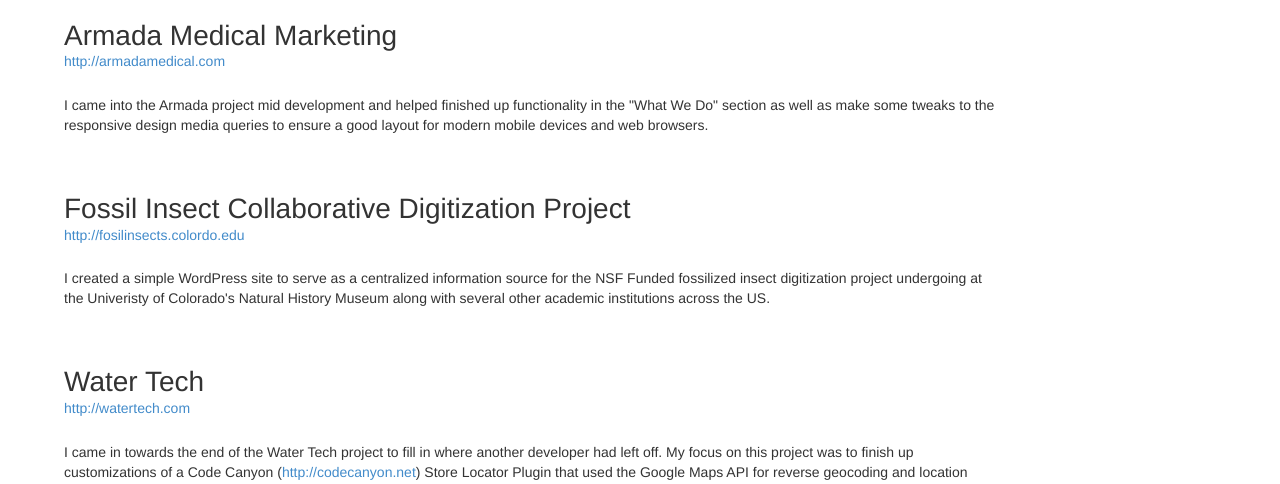
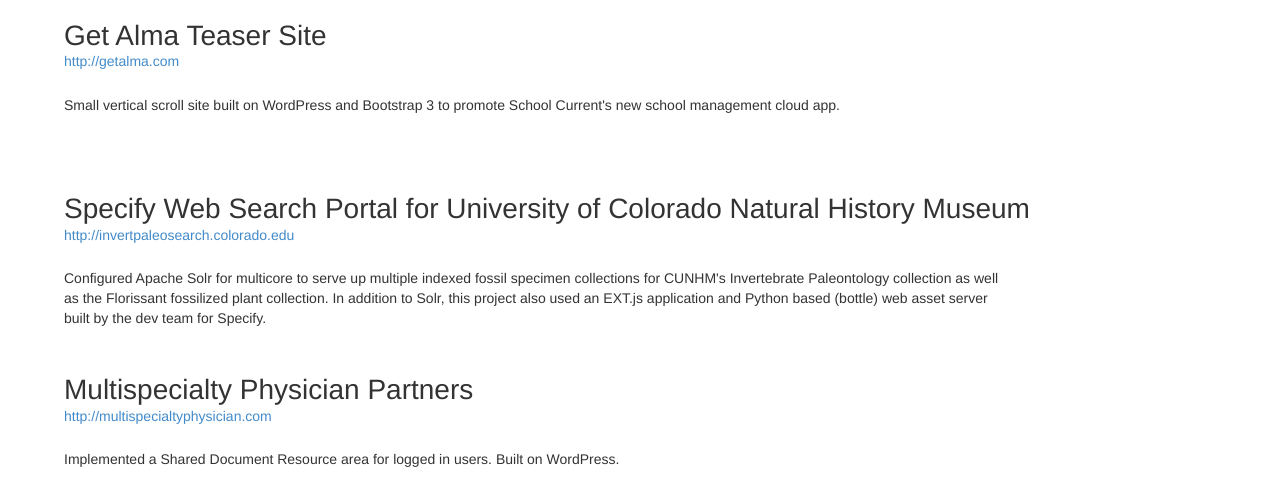
Before and after one commit to jlauters/jlauters.github.io, a plain HTML site: page index.html in a window 1280 px wide. Shown: the part 459-943 px from the top of the page. Drawn offline with nearby package versions, Linux system fonts and the light colour scheme; no server answers.

Commit message:
added recent projects

```diff
--- a/index.html
+++ b/index.html
@@ -54,6 +54,40 @@
 
              <div class="portfolio">
               <h3>Work</h3>
+
+              <div class="portfolio-item">
+                  <div class="portfolio-info">
+                      <h5>Get Alma Teaser Site</h5>
+                      <a href="http://getalma.com">http://getalma.com</a>
+                      <p class="portfolio-description">
+                          Small vertical scroll site built on WordPress and Bootstrap 3 to promote School Current's
+                          new school management cloud app.
+                      </p>
+                  </div>
+              </div>
+
+              <div class="portfolio-item">
+                  <div class="portfolio-info">
+                      <h5>Specify Web Search Portal for University of Colorado Natural History Museum</h5>
+                      <a href="http://invertpaleosearch.colorado.edu">http://invertpaleosearch.colorado.edu</a>
+                      <p class="portfolio-description">
+                          Configured Apache Solr for multicore to serve up multiple indexed fossil specimen collections for
+                          CUNHM's Invertebrate Paleontology collection as well as the Florissant fossilized plant collection.
+                          In addition to Solr, this project also used an EXT.js application and Python based (bottle) web asset server
+                          built by the dev team for Specify.
+                      </p>
+                  </div>
+              </div>
+
+              <div class="portfolio-item">
+                  <div class="portfolio-info">
+                      <h5>Multispecialty Physician Partners</h5>
+                      <a href="http://multispecialtyphysician.com">http://multispecialtyphysician.com</a>
+                      <p class="portfolio-description">
+                          Implemented a Shared Document Resource area for logged in users. Built on WordPress.
+                      </p>
+                  </div>
+              </div>
 
               <div class="portfolio-item">
                   <div class="portfolio-info">
```
